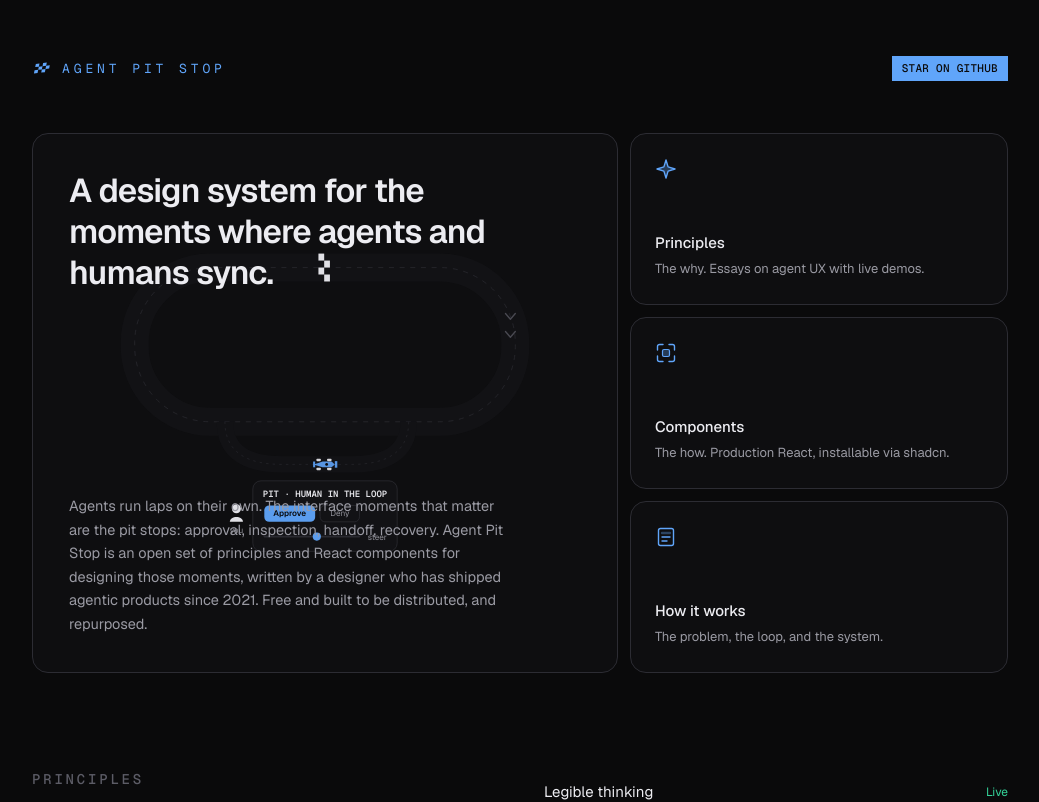
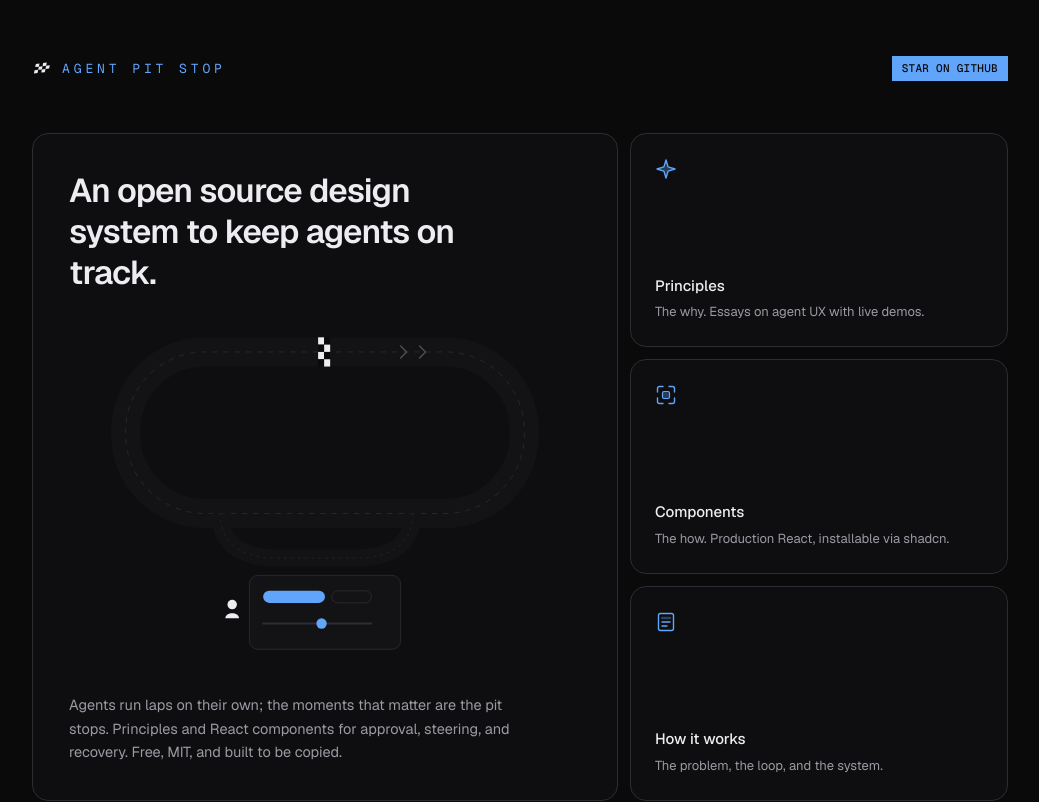
Before and after one commit to acaspx/agent-pitstop, a Next.js app: page / in a window 1280 px wide. Shown: the top 802 px of the page, without its empty margins (120-1159 px from the left). Built offline with nearby package versions, Linux system fonts and the light colour scheme.

Commit message:
fix: track viewbox clip, chevrons on racing line, hero pit simplification, checker strip, voice + copy

```diff
--- a/app/how-it-works/page.tsx
+++ b/app/how-it-works/page.tsx
@@ -36,9 +36,9 @@ export default function HowItWorksPage() {
         <P>
           Agent Pit Stop is an open-source design system for agent interfaces: five UX
           principles with live demos, and production React components for the moments
-          where agents and humans sync — approval, inspection, handoff, recovery. It is
-          written from a designer&apos;s lens by someone who has shipped agentic products
-          since 2021, and everything is MIT and built to be copied.
+          where agents and humans sync. Approval, inspection, handoff, recovery. I write
+          it from a designer&apos;s lens, having shipped agentic products since 2021, and
+          everything is MIT and built to be copied.
         </P>
         <div className="mt-4">
           <CodeBlock
@@ -77,7 +77,7 @@ export default function HowItWorksPage() {
           how to show a tool call, when to ask permission, what a stop button should do to
           in-progress work, how confident an extraction should look. I rebuilt those
           moments at a conversational AI startup, at a medical documentation company, and
-          in an agentic capture app I co-founded — three products, three hand-rolled
+          in an agentic capture app I co-founded. Three products, three hand-rolled
           versions of the same interface, and each time the pattern knowledge existed only
           as scars. Agent Pit Stop is those scars written down, made installable, and
           argued for, so the next team starts from a system instead of a blank canvas.
@@ -129,7 +129,7 @@ export default function HowItWorksPage() {
         <P>
           A pit stop is the moment a fast autonomous thing submits to human hands: twelve
           seconds of inspection, correction, and consent, then back out at speed. That is
-          exactly the shape of good agent UX, and it names both halves honestly — the
+          exactly the shape of good agent UX, and it names both halves honestly: the
           agent&apos;s job is to run laps, and the interface&apos;s job is to make the
           stops fast, legible, and worth trusting. Also, we wanted to go fast.
         </P>
--- a/app/page.tsx
+++ b/app/page.tsx
@@ -100,7 +100,7 @@ export default function Home() {
       <Reveal>
         <div className="relative flex items-center justify-between pb-3">
           <div className="flex items-center gap-3">
-            <PitFlag size={18} className="shrink-0 text-pit" />
+            <PitFlag size={18} className="shrink-0 text-chalk" />
             <span className="font-mono text-[13px] tracking-[0.3em] text-pit">AGENT PIT STOP</span>
           </div>
           <a
@@ -116,19 +116,15 @@ export default function Home() {
       <Reveal delay={0.1}>
         <div className="mt-10 grid gap-3 lg:grid-cols-[1.55fr_1fr]">
           {/* large card: headline / flag / paragraph */}
-          <div className="relative flex min-h-[420px] flex-col justify-between overflow-hidden rounded-2xl border border-line bg-[#0e0e10] p-7 md:min-h-[540px] md:p-9">
-            <div className="pointer-events-none absolute inset-0 flex items-center justify-center">
-              <TrackLoop variant="hero" className="w-[420px] max-w-[88%] opacity-95" />
-            </div>
-            <h1 className="relative max-w-md text-[27px] font-semibold leading-tight tracking-tight text-chalk md:text-[33px]">
-              A design system for the moments where agents and humans sync.
+          <div className="flex flex-col gap-7 rounded-2xl border border-line bg-[#0e0e10] p-7 md:p-9">
+            <h1 className="max-w-md text-[27px] font-semibold leading-tight tracking-tight text-chalk md:text-[33px]">
+              An open source design system to keep agents on track.
             </h1>
-            <p className="relative max-w-md text-[14.5px] leading-relaxed text-smoke">
-              Agents run laps on their own. The interface moments that matter are the pit
-              stops: approval, inspection, handoff, recovery. Agent Pit Stop is an open
-              set of principles and React components for designing those moments, written
-              by a designer who has shipped agentic products since 2021. Free and built
-              to be distributed, and repurposed.
+            <TrackLoop variant="hero" className="mx-auto w-full max-w-[440px]" />
+            <p className="max-w-md text-[14.5px] leading-relaxed text-smoke">
+              Agents run laps on their own; the moments that matter are the pit stops.
+              Principles and React components for approval, steering, and recovery. Free,
+              MIT, and built to be copied.
             </p>
           </div>
 
--- a/components/docs/track-loop.tsx
+++ b/components/docs/track-loop.tsx
@@ -14,7 +14,7 @@ const PIT_LANE =
 
 function Car({ ghost = false }: { ghost?: boolean }) {
   return (
-    <g opacity={ghost ? 0.95 : 1}>
+    <g opacity={ghost ? 0.55 : 1}>
       <rect x="-15" y="-4" width="3" height="8" fill="var(--color-pit)" />
       <path
         d="M -12 0 L -8 -3.5 L 3 -3.5 L 9 -1.5 L 14 0 L 9 1.5 L 3 3.5 L -8 3.5 Z"
@@ -41,7 +41,7 @@ export function TrackLoop({
 
   return (
     <svg
-      viewBox={full ? "0 0 680 470" : "84 26 512 400"}
+      viewBox={full ? "0 0 724 470" : "84 26 512 400"}
       className={className}
       role="img"
       aria-label="The Agent Pit Stop loop: an agent laps autonomously; humans approve, steer, and verify at the pit."
@@ -59,14 +59,18 @@ export function TrackLoop({
       />
 
       {/* start/finish checkers */}
-      <g transform="translate(332 45)" fill="var(--color-chalk)">
-        <rect x="0" y="0" width="7" height="8.5" />
-        <rect x="7" y="8.5" width="7" height="8.5" />
-        <rect x="0" y="17" width="7" height="8.5" />
-        <rect x="7" y="25.5" width="7" height="8.5" />
+      <g transform="translate(332 45)">
+        <rect x="0" y="0" width="7" height="8.5" fill="var(--color-chalk)" />
+        <rect x="7" y="0" width="7" height="8.5" fill="var(--color-track)" />
+        <rect x="0" y="8.5" width="7" height="8.5" fill="var(--color-track)" />
+        <rect x="7" y="8.5" width="7" height="8.5" fill="var(--color-chalk)" />
+        <rect x="0" y="17" width="7" height="8.5" fill="var(--color-chalk)" />
+        <rect x="7" y="17" width="7" height="8.5" fill="var(--color-track)" />
+        <rect x="0" y="25.5" width="7" height="8.5" fill="var(--color-track)" />
+        <rect x="7" y="25.5" width="7" height="8.5" fill="var(--color-chalk)" />
       </g>
 
-      {/* direction chevrons */}
+      {/* direction chevrons: on the top straight, following travel (left → right) */}
       <g
         stroke="var(--color-ash)"
         strokeWidth="1.6"
@@ -75,8 +79,8 @@ export function TrackLoop({
         strokeLinecap="round"
         strokeLinejoin="round"
       >
-        <path d="M 560 118 l 6 7 l 6 -7" />
-        <path d="M 560 140 l 6 7 l 6 -7" />
+        <path d="M 428 55 l 7 7 l -7 7" />
+        <path d="M 450 55 l 7 7 l -7 7" />
       </g>
 
       {/* pit lane */}
@@ -100,6 +104,8 @@ export function TrackLoop({
         fill="var(--color-asphalt)"
         stroke="var(--color-line)"
       />
+      {full ? (
+        <>
           <text
             x="340"
             y="342"
@@ -139,20 +145,42 @@ export function TrackLoop({
           <text x="392" y="394" fontSize="10" fill="var(--color-smoke)">
             steer
           </text>
+        </>
+      ) : (
+        <>
+          {/* hero: pure shapes, no micro-labels */}
+          <rect x="268" y="340" width="72" height="14" rx="7" fill="var(--color-pit)" />
+          <rect x="348" y="340" width="46" height="14" rx="7" fill="none" stroke="var(--color-line)" />
+          <line
+            x1="268"
+            y1="378"
+            x2="394"
+            y2="378"
+            stroke="var(--color-line)"
+            strokeWidth="2.5"
+            strokeLinecap="round"
+          />
+          <circle cx="336" cy="378" r="6" fill="var(--color-pit)" />
+        </>
+      )}
 
       {/* human at the pit wall */}
       <g transform="translate(232 356)">
         <circle cx="0" cy="0" r="5.5" fill="var(--color-chalk)" />
         <path d="M -8 16 C -8 8 8 8 8 16 Z" fill="var(--color-chalk)" />
+        {full && (
           <text x="0" y="30" textAnchor="middle" fontSize="10" fill="var(--color-smoke)">
             you
           </text>
+        )}
       </g>
 
-      {/* ghost car being serviced */}
+      {/* ghost car being serviced (full variant only, dimmed) */}
+      {full && (
         <g transform="translate(340 302) rotate(180)">
           <Car ghost />
         </g>
+      )}
 
       {/* the agent, lapping */}
       <g>
```
Lines whose indentation alone changed are shown as unchanged.
